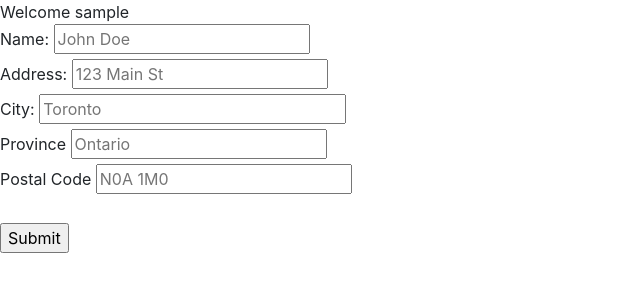
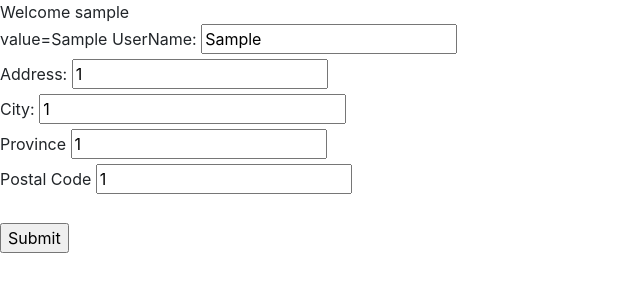
Before and after one commit to Dylan-Hill/PizzaStoreProject, a PHP site: page /userInformation.php in a window 1280 px wide. Shown: the top 300 px of the page, without its empty margins (0-640 px from the left). Run offline with PHP 8.4, Linux system fonts and the light colour scheme; the visitor is signed in with stand-in values (Sample User, id 1).

Commit message:
Site getting smarter
Added auto fill forms.
existingUser doesnt send data to db.

```diff
--- a/common.php
+++ b/common.php
@@ -7,6 +7,7 @@ define("password", "Windows1");
 define("database", "pizza_store");
 
 GLOBAL $email;
+GLOBAL $existingUser;
 
 global $conn;
 // connect to db with PDO
@@ -26,22 +27,57 @@ try {
 // }
 
 function assignUser() {
-    global $conn, $email;
+    global $conn, $email, $existingUser;
 
     $email = $_SESSION['emailInput'];
 
-    $sqlSel = "SELECT cust_email FROM customers WHERE (cust_email = " . "'" . $email . "'" . ");";
-    // $sqlIn = "INSERT INTO customers (cust_email, cust_name, cust_address, province, city, postal) VALUES (" . "'" . $_SESSION['emailInput'] . "'" . ", ''" . ", ''" . ", ''" . ", ''" . ", ''" . ");";
+
     $signedUser = [];
+    $sql = "SELECT * FROM customers
+            WHERE cust_email = ?";
+    $result = $conn->prepare($sql);
+    $result->execute(
+        [$email,
+        ]
+        );
 
-    $result = $conn->query($sqlSel);
-    if ($result->rowCount($sqlSel) == 0) {
+
+    // get the variable to use later since this user info is relevant this session.
+   // cust_id *** NEED THIS SO WE CAN USE THIS INSTEAD OF MAX? Existing user (use the cust_id)Vs. New User. (insert Max cust_id for new user)
+   // cust_name
+   // cust_address
+   // city
+   // province
+   // postal
+
+
+    if ($result->rowCount($sql) == 0) {
+        // User does NOT exist.
         echo "New Customer Created but not added to Database...";
-        // Do not add to db yet until we have figured out how to store evrything with php arrays/objects
-        // $conn->query($sqlIn);
-        // echo "Customer account created.";
-    } elseif ($result->rowCount($sqlSel) == 1) {
-        // echo "Welcome Back";
+        $_SESSION['existingUser'] = false;
+        var_dump($_SESSION);
+
+    } elseif ($result->rowCount($sql) >= 1) {
+        // USER EXISTS. Fetch their info
+
+        $stmt = $conn->prepare("SELECT * FROM customers WHERE cust_email = ? LIMIT 1;");
+        $stmt->execute( [$_SESSION['emailInput'] ] );
+        $user = $stmt->fetchAll(PDO::FETCH_ASSOC);
+        var_dump($user);
+        // print_r($user);
+
+        $_SESSION['userID'] = $user[0]['cust_id'];
+        $_SESSION['userEmail'] = $user[0]['cust_email'];
+        $_SESSION['userName'] = $user[0]['cust_name'];
+        $_SESSION['userAddress'] = $user[0]['cust_address'];
+        $_SESSION['userProvince'] = $user[0]['province'];
+        $_SESSION['userCity'] = $user[0]['city'];
+        $_SESSION['userPostal'] = $user[0]['postal'];
+        $_SESSION['existingUser'] = true;
+
+        var_dump($_SESSION);
+
+        echo "Welcome Back" . $_SESSION['userName'];
     }
 
 
@@ -211,6 +247,8 @@ function insertCustomer(){
         // var_dump($_POST);
         // var_dump($_SESSION);
 
+    // insert new user
+   if ($_SESSION['existingUser'] = false) {
         // clean name and place in session
         $name = trim($_POST['name']);
         $_SESSION['cust_name'] = htmlentities($name);
@@ -268,6 +306,7 @@ function insertCustomer(){
                  {
                     echo "Successfully inserted Customer info. \n";
                     insertOrder();
+
                  }
                  else if (!$stmt)
                  {
@@ -280,6 +319,13 @@ function insertCustomer(){
                  $message = $e->getMessage();
                  echo "Error:" . $message;
                  $return = "Fail message: " . $e->getMessage();
+             }
+        }
+        else if ($_SESSION['existingUser'] = true){
+            // no need to insert customer.
+            // but insert the existing customers pizza to db
+            insertOrder();
+
         }
 } // end of insertCustomer()
 
@@ -302,12 +348,13 @@ if (isset($_POST['submitPizza'])) {
 // After Pizza & Order are in db => pizzaOrders is filled with its foreign key info
 // orderSummary.php will use the pizzaOrder data from db
 function insertOrder(){
+
     global $conn;
 
     // debugging
     //var_dump($_POST);
     // var_dump($_SESSION);
-
+    if ($_SESSION['existingUser'] == false) {
      // attempt to insert sql if passes checks
          try
          {
@@ -328,7 +375,7 @@ function insertOrder(){
              // execute
              $stmt->execute(
                 [
-                    // ":count" => $count, //  (SELECT cust_email FROM customers WHERE cust_email = WHERE cust_email = :custEmail LIMIT 1),
+                    ":count" => $count,
                     ":date" => date('Y-m-d H:i:s'),
                 ]
              );
@@ -343,7 +390,7 @@ function insertOrder(){
              }
              else if (!$stmt)
              {
-                 echo "Failed inserting Order info. \n";
+                 echo "Failed inserting Order info. </br>";
              }
 
          }
@@ -353,7 +400,50 @@ function insertOrder(){
              echo "Error:" . $message;
              $return = "Fail message: " . $e->getMessage();
          }
+    } // end of new user insert
+    else if($_SESSION['existingUser'] == true){
+        try{
+            //$sql = //"SELECT MAX(cust_id) FROM customers";
+            // $res = $conn->query($sql);
+            //$count = $res->fetchColumn();
+            // echo "highest id in cust = ".  $count . "<br>";
+
+            // Sql insert orders info - Date
+            $sql = "INSERT INTO orders (fk_cust_id, order_date)
+                        VALUES(?, ?);";
+
+            $stmt = $conn->prepare($sql);
+
+            // execute
+            $stmt->execute(
+                [
+                    $_SESSION['userID'],// ":count" => $count, //  (SELECT cust_email FROM customers WHERE cust_email = WHERE cust_email = :custEmail LIMIT 1),
+                    date('Y-m-d H:i:s'),
+                ]
+                );
+            // success?
+            if ($stmt)
+            {
+                echo "<p>Successfully inserted Order info</p></br>";
+                outputOrderSummary();
+
+
+            }
+            else if (!$stmt)
+            {
+                echo "Failed inserting Order info. </br>";
+            }
+
+        }
+        catch(PDOException $e)
+        {
+            $message = $e->getMessage();
+            echo "Error:" . $message;
+            $return = "Fail message: " . $e->getMessage();
+        }
+    }
 } // end of insertOrder() THIS f() is called within insertCustomer() if the SQL succeeds
+
 
 // Output the Previously submitted db information :
 // Email + Address + Pizza info
--- a/userInformation.php
+++ b/userInformation.php
@@ -39,27 +39,29 @@ echo "Welcome " . $_SESSION['loggedUser'] . "\n";
 
 <!-- NEEDS VALIDATION -->
    <!-- Name -->
+   <?php if($_SESSION['existingUser'] == true){echo "value=".$_SESSION['userName'];};?>
 <label for="name">Name:</label>
-<input type="text" placeholder="John Doe" size="20" id="name" name="name"></input>
+<input type="text" placeholder="John Doe" size="20" id="name" name="name" <?php if($_SESSION['existingUser'] == true){echo "value=".$_SESSION['userName'];};?>></input>
 </br>
 
 <!-- Address -->
 <label for="address">Address: </label>
-<input type="text"  placeholder="123 Main St" id="address" name="address"></input>
+<input type="text"  placeholder="123 Main St" id="address" name="address" <?php if($_SESSION['existingUser'] == true){echo "value=".$_SESSION['userAddress'];};?>></input>
+
 </br>
 
 <!-- City -->
 <label for="city">City: </label>
-<input type="text" placeholder="Toronto" size="25" id="city" name="city"></input>
+<input type="text" placeholder="Toronto" size="25" id="city" name="city" <?php if($_SESSION['existingUser'] == true){echo "value=".$_SESSION['userCity'];};?>></input>
 </br>
 <!-- Province -->
 <label for="province">Province</label>
-<input type="text" placeholder="Ontario" size="20" id="province" name="province"></input>
+<input type="text" placeholder="Ontario" size="20" id="province" name="province" <?php if($_SESSION['existingUser'] == true){echo "value=".$_SESSION['userProvince'];};?>></input>
 </br>
 
 <!-- Postal Code -->
 <label for="postalCode">Postal Code</label>
-<input type="text" placeholder="N0A 1M0" size="20" id="postalCode" name="postalCode"></input>
+<input type="text" placeholder="N0A 1M0" size="20" id="postalCode" name="postalCode" <?php if($_SESSION['existingUser'] == true){echo "value=".$_SESSION['userPostal'];};?>></input>
 </br></br>
 
 <!-- Submit -->
```
Lines whose indentation alone changed are shown as unchanged.
